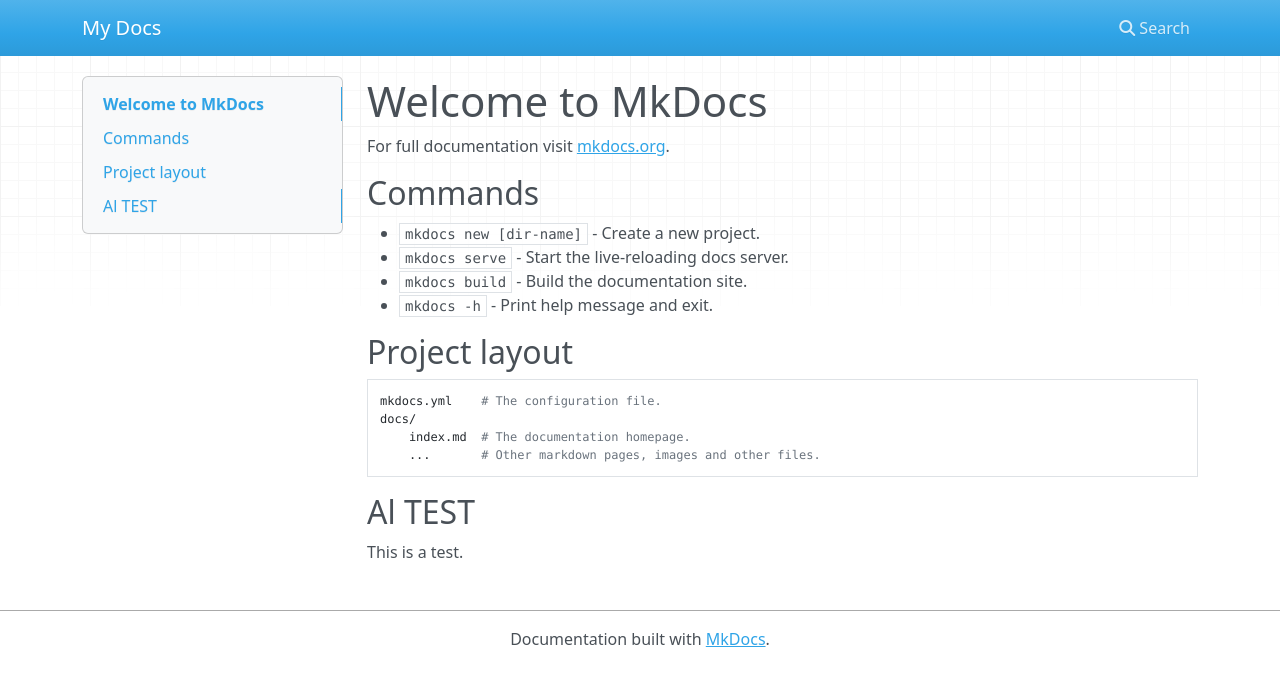
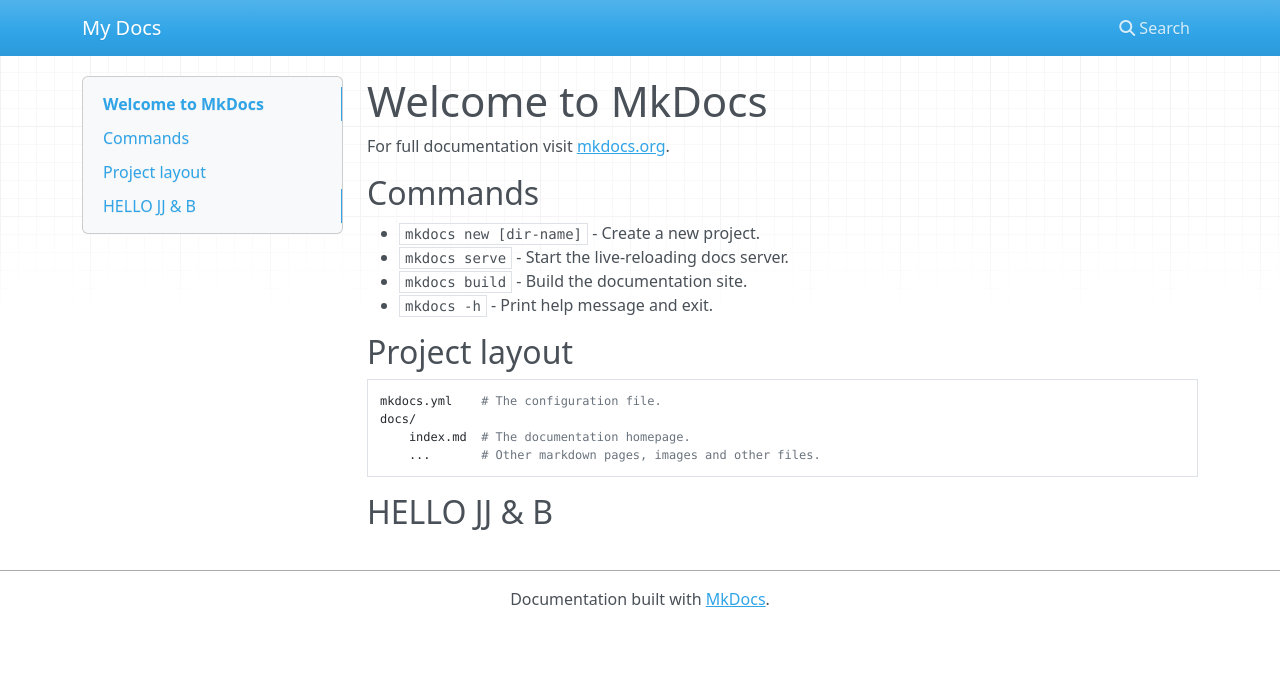
Before and after one commit to wrikto/blog, an MkDocs documentation site: the page built from blog/docs/index.md, in a window 1280 px wide. Shown: the top 686 px of the page. Built offline with MkDocs 1.6.1, drawn with Linux system fonts in a browser that asks for light colours; nearby versions of some CDN libraries.

Commit message:
Updated index.md

```diff
--- a/blog/docs/index.md
+++ b/blog/docs/index.md
@@ -17,5 +17,4 @@
         ...       # Other markdown pages, images and other files.
 
 
-## Al TEST
-This is a test.
+## HELLO JJ & B
```
Also changed, not shown: blog/site/index.html, blog/site/search/search_index.json, blog/site/sitemap.xml, 1 other file.
